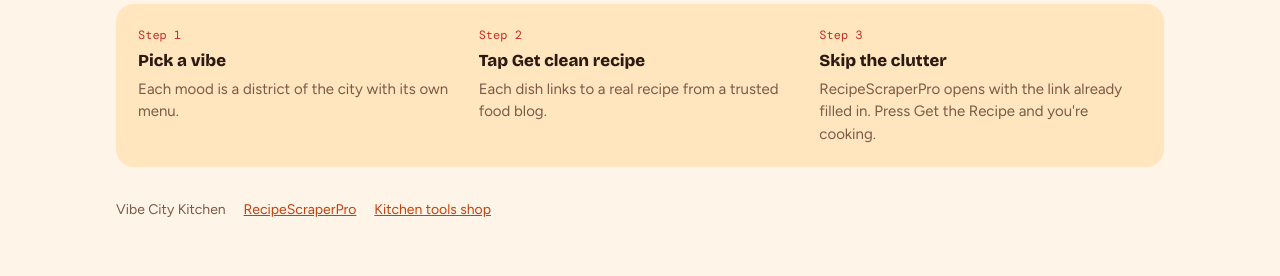
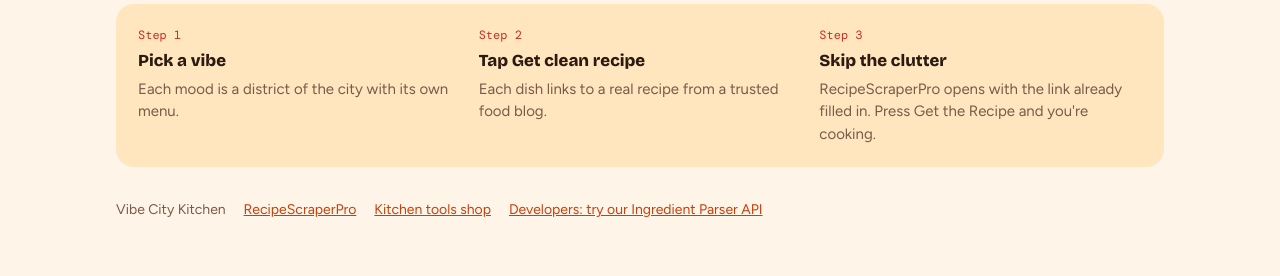
Before and after one commit to dfrausto9/vibecity-me, a Flask app: page / in a window 1280 px wide. Shown: the part 1311-1587 px from the top of the page. Run offline with Flask 3, Linux system fonts and the light colour scheme.

Commit message:
Add Ingredient Parser API link to footer

```diff
--- a/templates/index.html
+++ b/templates/index.html
@@ -163,6 +163,7 @@ img { max-width: 100%; }
     <span>Vibe City Kitchen</span>
     <a href="https://recipescraper.pro/" target="_blank" rel="noopener">RecipeScraperPro</a>
     <a href="https://shop.recipescraper.pro" target="_blank" rel="noopener">Kitchen tools shop</a>
+     <a href="https://rapidapi.com/RecipeScraperPro/api/ingredient-parser5" target="_blank" rel="noopener">Developers: try our Ingredient Parser API</a>
   </footer>
 </div>
 
```
